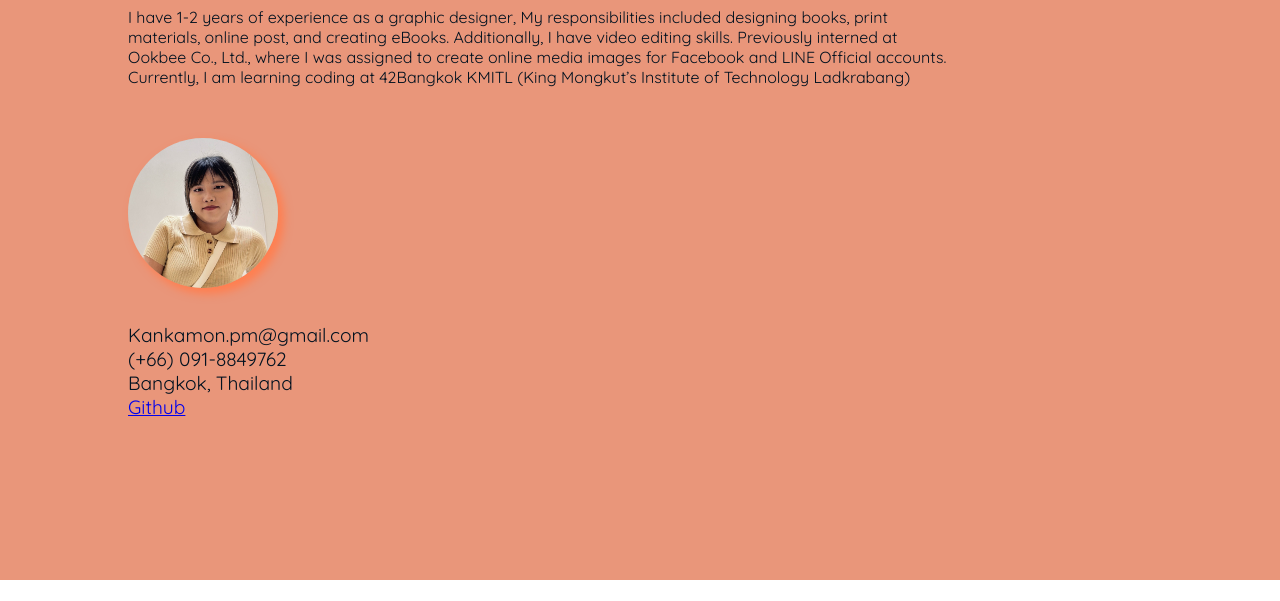
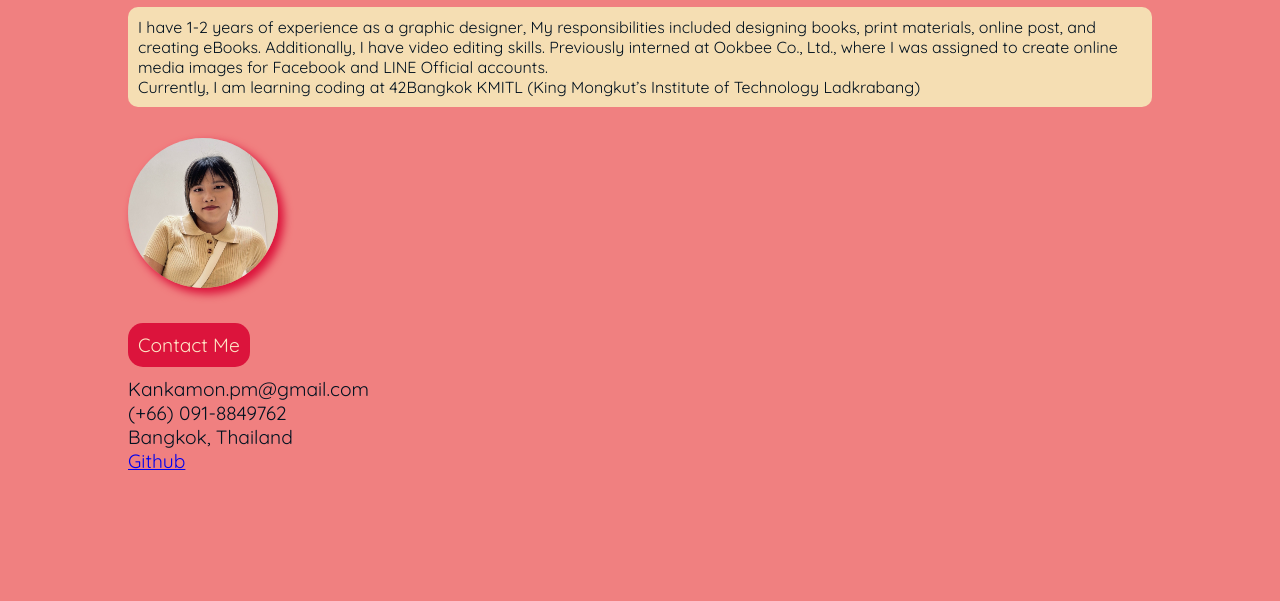
Before and after one commit to mmailism/Web_html_css, a plain HTML site: page src/Index.html in a window 1280 px wide. Shown: the part 220-821 px from the top of the page. Before the commit the page ends 800 px from the top, so only its background shows below. Drawn offline with Linux system fonts and the light colour scheme.

Commit message:
20/06_add_main.css

```diff
--- a/src/Index.html
+++ b/src/Index.html
@@ -29,6 +29,7 @@
             </p>
         </div>
         <img class="avatar" src="/img/me_01.jpg">
+        <p class="botton">Contact Me</p>
         <ul>
             <li>Kankamon.pm@gmail.com</li>
             <li>(+66) 091-8849762</li>
--- a/src/stylesheet_01.css
+++ b/src/stylesheet_01.css
@@ -1,5 +1,5 @@
 .container {
-    background-color:darksalmon;
+    background-color:lightcoral;
     min-height: 100vh;
     padding: 128px;
 }
@@ -11,16 +11,18 @@
     margin-top: 3%;
     border-radius: 50%;
     object-fit: cover;
-    box-shadow: 5px 5px 8px 1px coral;
+    box-shadow: 5px 5px 8px 1px crimson;
 }
 
 .box_01 {
-    max-width: 80%;
+    background-color: wheat;
+    border-radius: 10px;
+    padding: 10px 10px;
 }
 
 .paragraph_one {
     font-size: medium;
-    margin-bottom: 20px;
+    /*margin-bottom: 20px;*/
 }
 
 .quicksand-<uniquifier> {
@@ -46,3 +48,12 @@ body {
     font-weight: 400;
     color: rgb(2, 18, 32);
 }
+
+.botton {
+    background-color: crimson;
+    color: bisque;
+    max-width: fit-content;
+    padding: 10px;
+    margin-bottom: 10px;
+    border-radius: 15px;
+}
```
